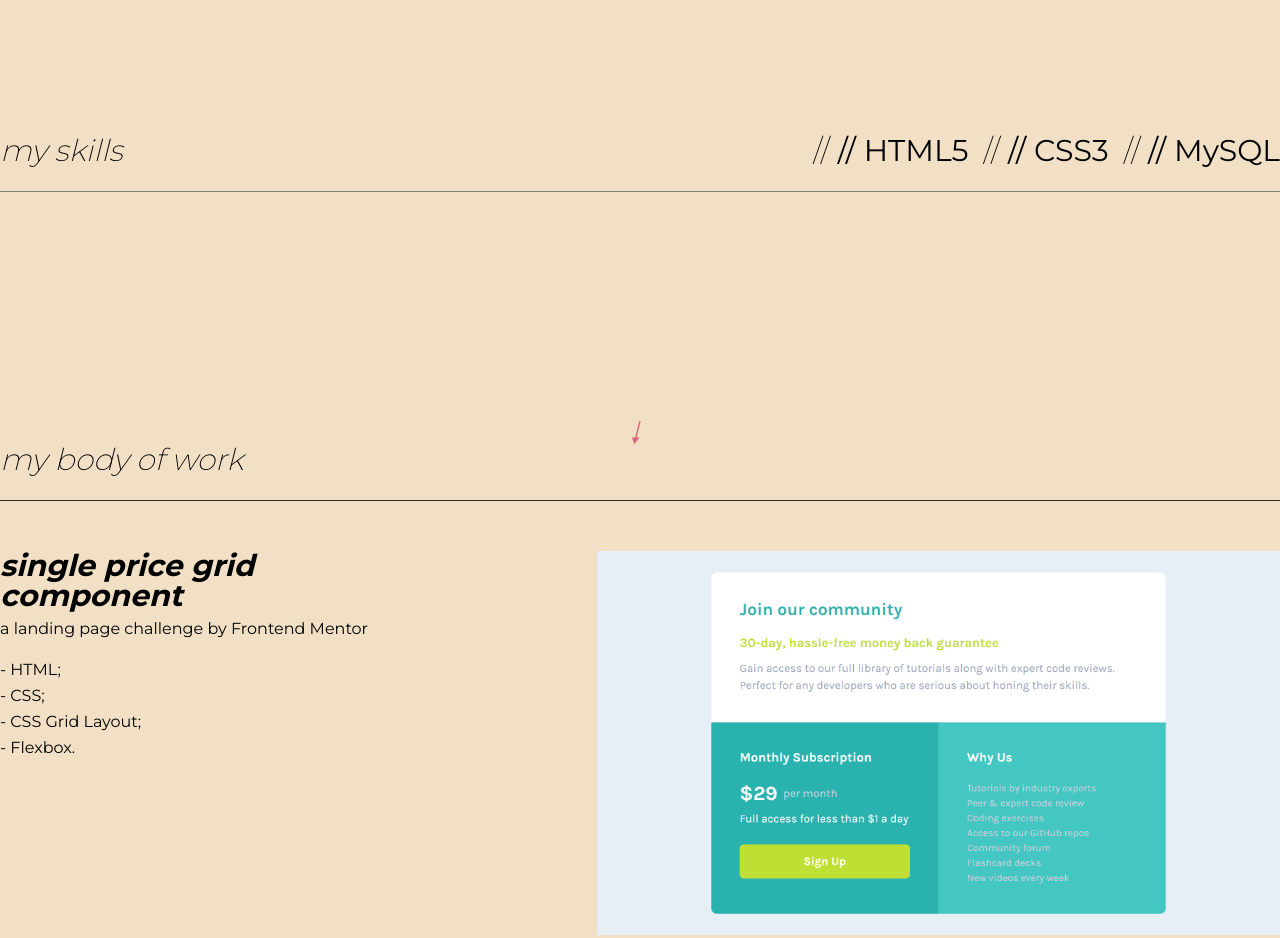
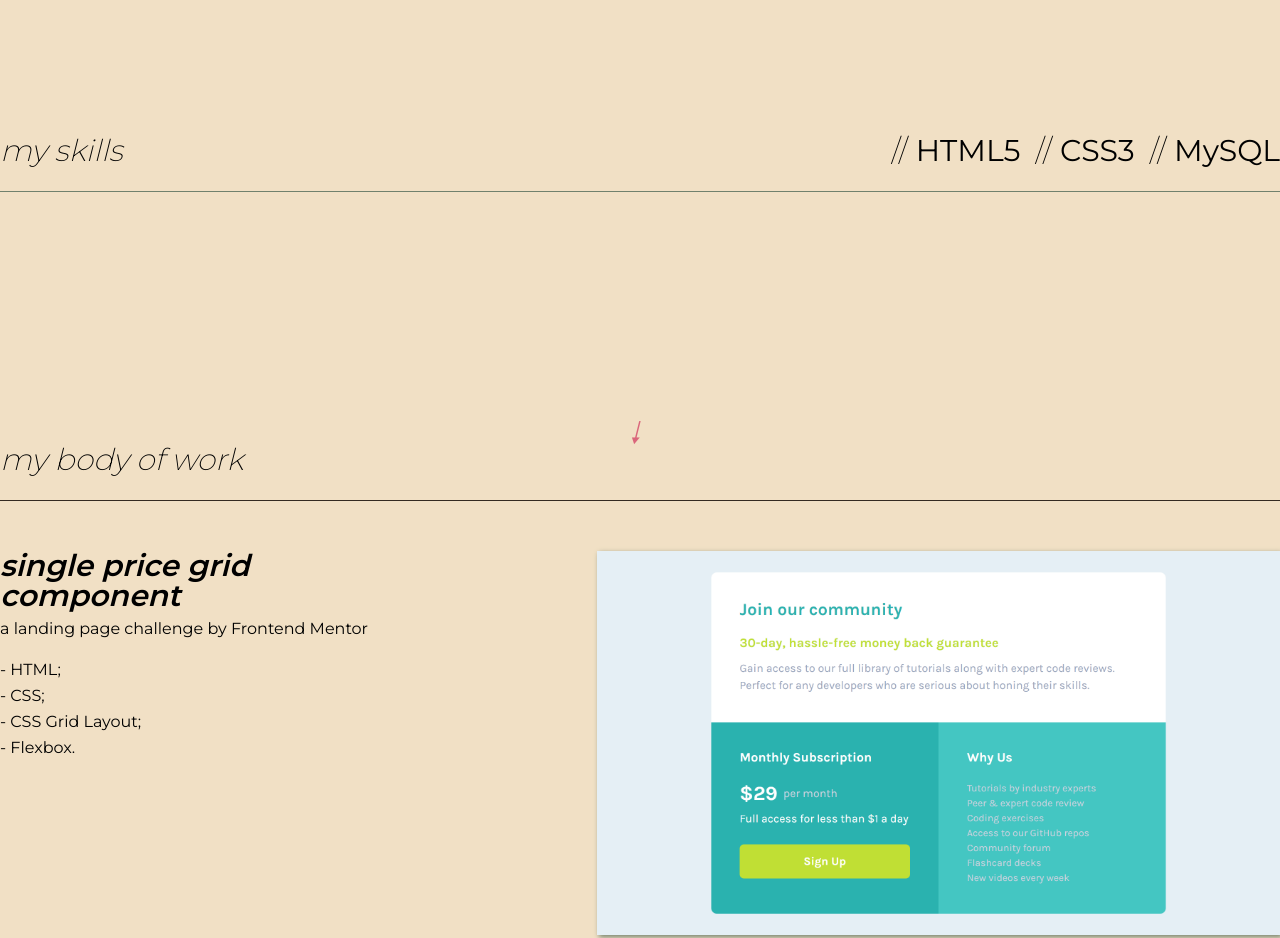
Before and after one commit to david-eler/portfolio, a plain HTML site: page pt/index.html in a window 1280 px wide. Shown: the part 400-1338 px from the top of the page. Drawn offline with Linux system fonts and the light colour scheme.

Commit message:
more adjustments

```diff
--- a/css/style.css
+++ b/css/style.css
@@ -68,7 +68,6 @@ body {
 
 .nav a:hover {
     border-bottom: 1px solid #71816d;
-    font-style: italic;
 }
 
 .content {
@@ -188,7 +187,7 @@ body {
 }
 
 .project-info h2 {
-    font-weight: bold;
+    font-weight: 600;
     font-style: italic;
     font-size: 30px;
 }
@@ -213,6 +212,7 @@ body {
 
 .project-img img {
     max-width: 80%;
+    box-shadow: 2px 2px 5px #71816d;
 }
 
 .footer {
@@ -232,7 +232,7 @@ body {
 
 .footer-content p {
     font-size: 20px;
-    font-weight: bold;
+    font-weight: 600;
 }
 
 .social-media {
--- a/pt/index.html
+++ b/pt/index.html
@@ -43,9 +43,9 @@
                     <h2>my skills</h2>
                     <ul class="skills-list">
 
-                        <li>// HTML5 </li>
-                        <li class="css-skill"> // CSS3 </li>
-                        <li class="sql-skill"> // MySQL</li>
+                        <li>HTML5</li>
+                        <li class="css-skill">CSS3 </li>
+                        <li class="sql-skill">MySQL</li>
                     </ul>
                 </div>
             </div>
```
